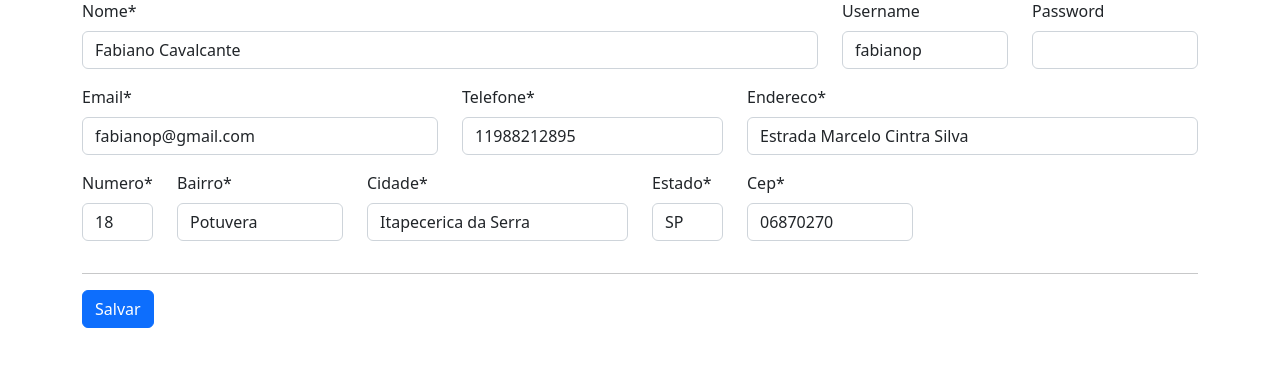
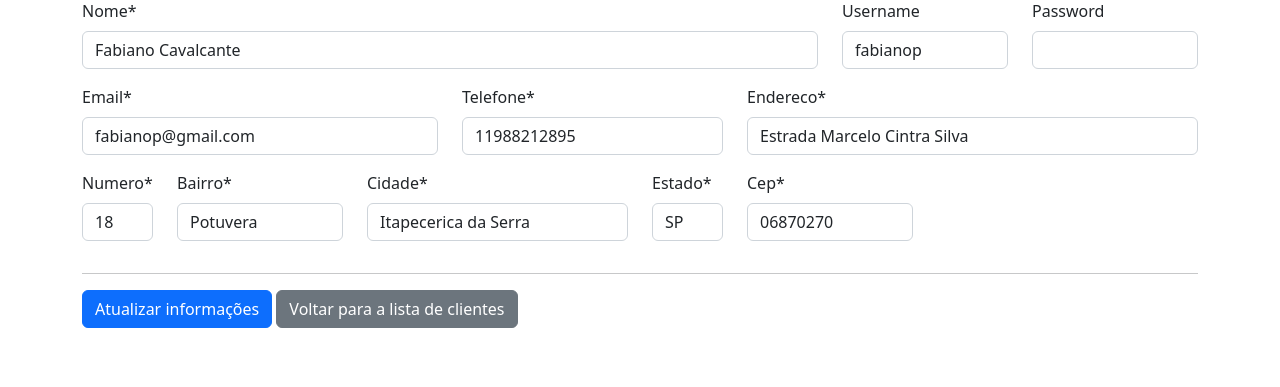
Before and after one commit to fabianopc/Univesp_II, a Django app: page /cliente/1/update in a window 1280 px wide. Shown: the part 192-579 px from the top of the page. Run offline with Django 4.2, Linux system fonts and the light colour scheme; data comes from the database, SQL or seed files in the repository; both versions use the stored data as it was after the commit; some libraries are stand-ins or nearby versions.

Commit message:
Formulario, Cliente validando as informações de CRUD

```diff
--- a/cavernadapizza/cadastros/forms.py
+++ b/cavernadapizza/cadastros/forms.py
@@ -25,7 +25,7 @@ class EnderecoForm(forms.ModelForm):
 class ClienteEnderecoUpdateForm(forms.ModelForm):
     class Meta:
         model = Cliente
-        fields = ['nome', 'email', 'telefone', 'endereco']
+        fields = ['nome', 'email', 'telefone']
 
     endereco = forms.CharField(max_length=200)
     numero = forms.IntegerField()
--- a/cavernadapizza/cadastros/templates/cadastros/cliente_update_form.html
+++ b/cavernadapizza/cadastros/templates/cadastros/cliente_update_form.html
@@ -20,7 +20,6 @@
 
 <form method="post">
     {% csrf_token %}
-
     <form method="post">
         {% csrf_token %}
         <div class="row mb-3">
@@ -58,11 +57,16 @@
             {{ form.cep|as_crispy_field }}
           </div>
         </div>
+        <hr>
 
+        <div>
+            <input type="submit" value="Atualizar informações" class="btn btn-primary">
+            <a href="{% url 'cliente_list' %}" class="btn btn-secondary">Voltar para a lista de clientes</a>
+        </div>
+  </form>
 
-        <hr>
-    <input type="submit" class="btn btn-primary" value="Salvar">
-  </form>
+</div>
+
 {% endblock %}
 
 {% block footer %}
--- a/cavernadapizza/cadastros/views.py
+++ b/cavernadapizza/cadastros/views.py
@@ -85,7 +85,7 @@ class ClienteUpdateView(UpdateView):
         cliente.email = form.cleaned_data['email']
         cliente.telefone = form.cleaned_data['telefone']
 
-        #Obtem a instancia do endereço associado ao cliente
+        # Obtenha a instância do endereço associado ao cliente
         endereco = cliente.endereco
         endereco.endereco = form.cleaned_data['endereco']
         endereco.numero = form.cleaned_data['numero']
@@ -98,19 +98,18 @@ class ClienteUpdateView(UpdateView):
         user = cliente.user
         user.username = form.cleaned_data['username']
 
-        #Se uma nova senha for fornecida, atualize-a
-        password = form.cleaned_data_get('password')
+        # Se uma nova senha for fornecida, atualize-a
+        password = form.cleaned_data.get('password')
         if password:
             user.set_password(password)
 
-        #Salva as alterações
+        # Salve as alterações
         endereco.save()
         user.save()
         cliente.save()
 
         messages.success(self.request, 'Dados atualizados com sucesso')
         return redirect(self.get_success_url())
-
 
 class PizzaUpdateView(UpdateView):
     model = Pizza
```
Also changed, not shown: cavernadapizza/db.sqlite3.
